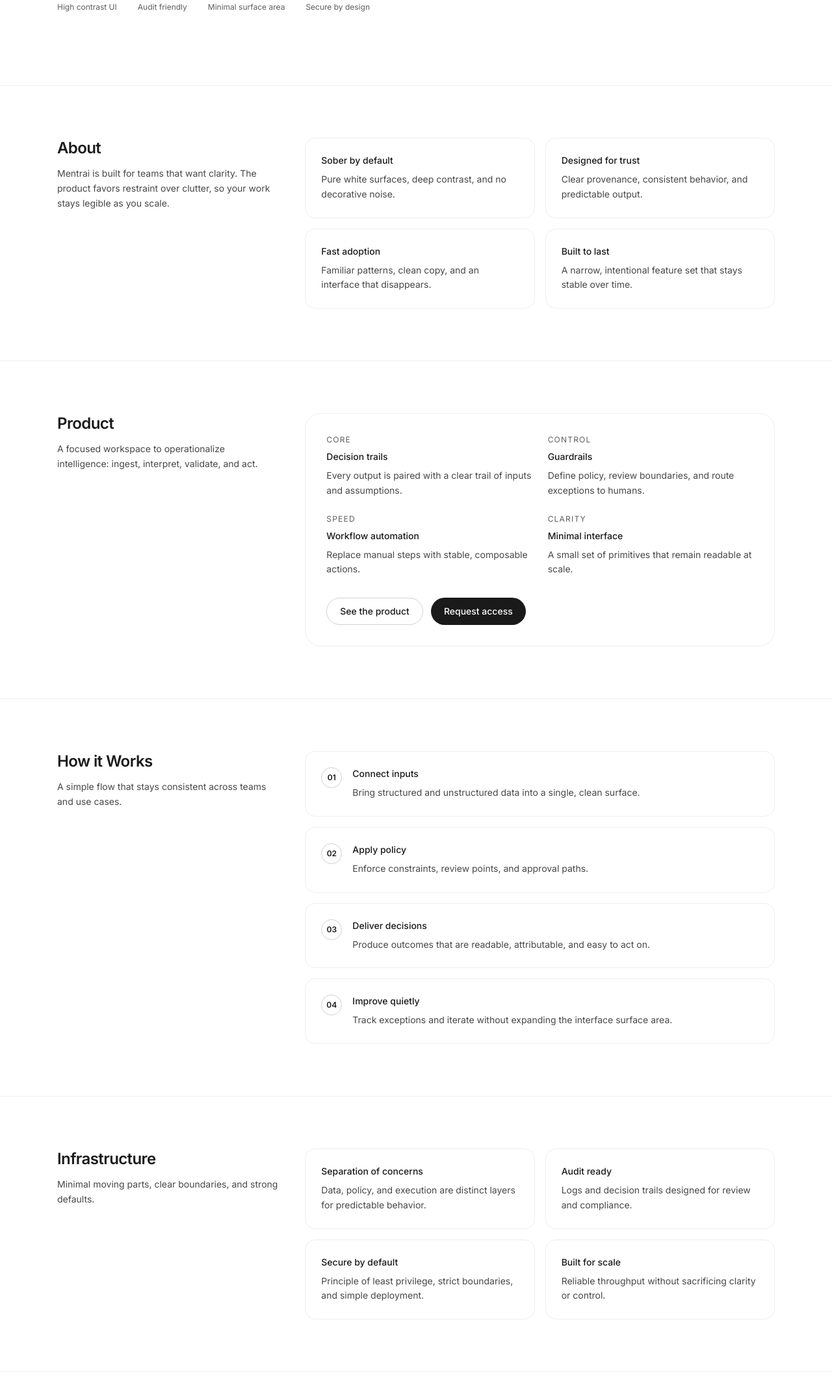
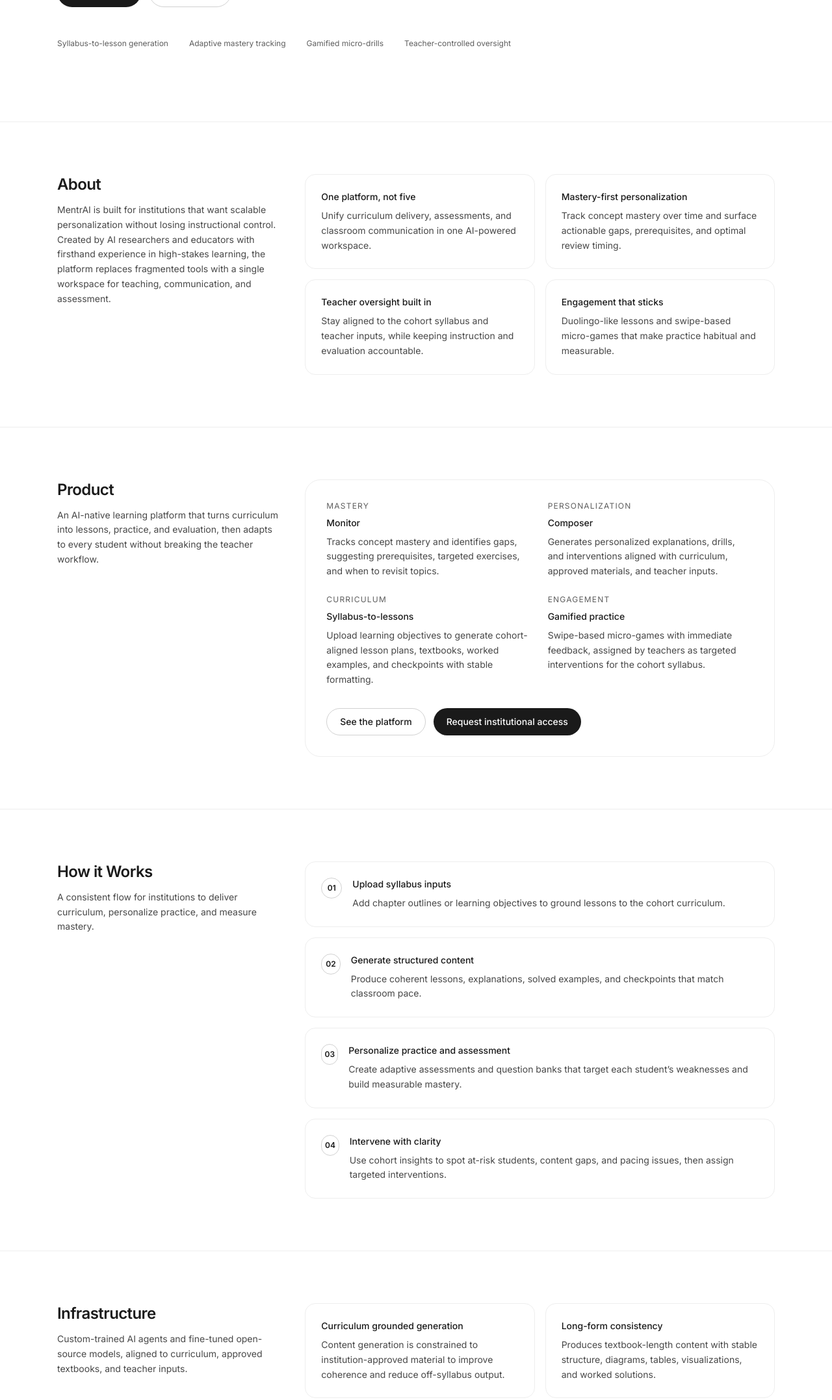
Before and after one commit to Satyam2303/MentrAI, a plain HTML site: page Index.html in a window 1280 px wide. Shown: the part 539-2694 px from the top of the page at 65% size. Drawn offline with nearby package versions, Linux system fonts and the light colour scheme.

Commit message:
Main frst version

```diff
--- a/Index.html
+++ b/Index.html
@@ -3,7 +3,7 @@
   <head>
     <meta charset="UTF-8" />
     <meta name="viewport" content="width=device-width, initial-scale=1.0" />
-    <title>Mentrai</title>
+    <title>MentrAI</title>
 
     <!-- Optional: Inter font (keeps the clean sans look) -->
     <link rel="preconnect" href="https://fonts.googleapis.com" />
@@ -58,7 +58,7 @@
         <div class="h-16 flex items-center justify-between">
           <!-- Left -->
           <a href="#top" class="tracking-wide font-bold text-sm sm:text-base">
-            <span class="uppercase">Mentrai</span>
+            <span class="uppercase">MentrAI</span>
           </a>
 
           <!-- Center (desktop nav) -->
@@ -72,7 +72,7 @@
           <!-- Right -->
           <div class="hidden md:flex items-center gap-3">
             <a
-              href="#demo"
+              href="https://calendly.com/satyammunot2303/new-meeting"
               class="inline-flex items-center justify-center rounded-full border border-[#1A1A1A]/20 px-4 py-2 text-sm font-medium hover:border-[#1A1A1A]/40 hover:bg-[#1A1A1A]/[0.03] transition"
             >
               Book Demo
@@ -108,7 +108,7 @@
 
             <div class="pt-3 flex gap-3">
               <a
-                href="#demo"
+                href="https://calendly.com/satyammunot2303/new-meeting"
                 class="flex-1 inline-flex items-center justify-center rounded-full border border-[#1A1A1A]/20 px-4 py-2 text-sm font-medium hover:border-[#1A1A1A]/40 hover:bg-[#1A1A1A]/[0.03] transition"
               >
                 Book Demo
@@ -130,15 +130,16 @@
       <section class="mx-auto max-w-6xl px-4 sm:px-6">
         <div class="py-20 sm:py-28">
           <div class="max-w-3xl">
-            <p class="text-xs tracking-widest uppercase opacity-70">Mentrai</p>
+            <p class="text-xs tracking-widest uppercase opacity-70">MentrAI</p>
 
             <h1 class="mt-4 text-4xl sm:text-5xl lg:text-6xl font-semibold leading-[1.05] tracking-tight">
-              Calm, reliable intelligence for critical operations.
+              AI-powered personalized learning for academia.
             </h1>
 
             <p class="mt-6 text-base sm:text-lg leading-relaxed opacity-80 max-w-2xl">
-              Mentrai helps teams turn complex workflows into clean, auditable decisions, with a minimalist interface and
-              infrastructure that stays out of your way.
+              MentrAI is an AI-native learning SuperApp for schools, colleges, and coaching institutes. Convert curriculum
+              into structured lessons, personalized practice, and adaptive assessments, with teacher oversight and
+              engagement that feels game-like.
             </p>
 
             <div class="mt-10 flex flex-col sm:flex-row gap-3">
@@ -149,7 +150,7 @@
                 Join Waitlist
               </a>
               <a
-                href="#demo"
+                href="https://calendly.com/satyammunot2303/new-meeting"
                 class="inline-flex items-center justify-center rounded-full border border-[#1A1A1A]/20 px-6 py-3 text-sm font-medium hover:border-[#1A1A1A]/40 hover:bg-[#1A1A1A]/[0.03] transition"
               >
                 Book Demo
@@ -157,10 +158,10 @@
             </div>
 
             <div class="mt-12 flex flex-wrap gap-x-8 gap-y-2 text-xs opacity-70">
-              <span>High contrast UI</span>
-              <span>Audit friendly</span>
-              <span>Minimal surface area</span>
-              <span>Secure by design</span>
+              <span>Syllabus-to-lesson generation</span>
+              <span>Adaptive mastery tracking</span>
+              <span>Gamified micro-drills</span>
+              <span>Teacher-controlled oversight</span>
             </div>
           </div>
         </div>
@@ -173,35 +174,37 @@
             <div class="md:col-span-4">
               <h2 class="text-2xl font-semibold tracking-tight">About</h2>
               <p class="mt-3 text-sm opacity-80 leading-relaxed">
-                Mentrai is built for teams that want clarity. The product favors restraint over clutter, so your work
-                stays legible as you scale.
+                MentrAI is built for institutions that want scalable personalization without losing instructional
+                control. Created by AI researchers and educators with firsthand experience in high-stakes learning, the
+                platform replaces fragmented tools with a single workspace for teaching, communication, and assessment.
               </p>
             </div>
 
             <div class="md:col-span-8">
               <div class="grid grid-cols-1 sm:grid-cols-2 gap-4">
                 <div class="rounded-2xl border border-[#EEE] p-6">
-                  <p class="text-sm font-medium">Sober by default</p>
+                  <p class="text-sm font-medium">One platform, not five</p>
                   <p class="mt-2 text-sm opacity-80 leading-relaxed">
-                    Pure white surfaces, deep contrast, and no decorative noise.
+                    Unify curriculum delivery, assessments, and classroom communication in one AI-powered workspace.
                   </p>
                 </div>
                 <div class="rounded-2xl border border-[#EEE] p-6">
-                  <p class="text-sm font-medium">Designed for trust</p>
+                  <p class="text-sm font-medium">Mastery-first personalization</p>
                   <p class="mt-2 text-sm opacity-80 leading-relaxed">
-                    Clear provenance, consistent behavior, and predictable output.
+                    Track concept mastery over time and surface actionable gaps, prerequisites, and optimal review timing.
                   </p>
                 </div>
                 <div class="rounded-2xl border border-[#EEE] p-6">
-                  <p class="text-sm font-medium">Fast adoption</p>
+                  <p class="text-sm font-medium">Teacher oversight built in</p>
                   <p class="mt-2 text-sm opacity-80 leading-relaxed">
-                    Familiar patterns, clean copy, and an interface that disappears.
+                    Stay aligned to the cohort syllabus and teacher inputs, while keeping instruction and evaluation
+                    accountable.
                   </p>
                 </div>
                 <div class="rounded-2xl border border-[#EEE] p-6">
-                  <p class="text-sm font-medium">Built to last</p>
+                  <p class="text-sm font-medium">Engagement that sticks</p>
                   <p class="mt-2 text-sm opacity-80 leading-relaxed">
-                    A narrow, intentional feature set that stays stable over time.
+                    Duolingo-like lessons and swipe-based micro-games that make practice habitual and measurable.
                   </p>
                 </div>
               </div>
@@ -217,7 +220,8 @@
             <div class="md:col-span-4">
               <h2 class="text-2xl font-semibold tracking-tight">Product</h2>
               <p class="mt-3 text-sm opacity-80 leading-relaxed">
-                A focused workspace to operationalize intelligence: ingest, interpret, validate, and act.
+                An AI-native learning platform that turns curriculum into lessons, practice, and evaluation, then adapts
+                to every student without breaking the teacher workflow.
               </p>
             </div>
 
@@ -225,47 +229,51 @@
               <div class="rounded-3xl border border-[#EEE] p-6 sm:p-8">
                 <div class="grid grid-cols-1 sm:grid-cols-2 gap-6">
                   <div>
-                    <p class="text-xs tracking-widest uppercase opacity-70">Core</p>
-                    <p class="mt-2 text-sm font-medium">Decision trails</p>
+                    <p class="text-xs tracking-widest uppercase opacity-70">Mastery</p>
+                    <p class="mt-2 text-sm font-medium">Monitor</p>
                     <p class="mt-2 text-sm opacity-80 leading-relaxed">
-                      Every output is paired with a clear trail of inputs and assumptions.
+                      Tracks concept mastery and identifies gaps, suggesting prerequisites, targeted exercises, and when
+                      to revisit topics.
                     </p>
                   </div>
                   <div>
-                    <p class="text-xs tracking-widest uppercase opacity-70">Control</p>
-                    <p class="mt-2 text-sm font-medium">Guardrails</p>
+                    <p class="text-xs tracking-widest uppercase opacity-70">Personalization</p>
+                    <p class="mt-2 text-sm font-medium">Composer</p>
                     <p class="mt-2 text-sm opacity-80 leading-relaxed">
-                      Define policy, review boundaries, and route exceptions to humans.
+                      Generates personalized explanations, drills, and interventions aligned with curriculum, approved
+                      materials, and teacher inputs.
                     </p>
                   </div>
                   <div>
-                    <p class="text-xs tracking-widest uppercase opacity-70">Speed</p>
-                    <p class="mt-2 text-sm font-medium">Workflow automation</p>
+                    <p class="text-xs tracking-widest uppercase opacity-70">Curriculum</p>
+                    <p class="mt-2 text-sm font-medium">Syllabus-to-lessons</p>
                     <p class="mt-2 text-sm opacity-80 leading-relaxed">
-                      Replace manual steps with stable, composable actions.
+                      Upload learning objectives to generate cohort-aligned lesson plans, textbooks, worked examples,
+                      and checkpoints with stable formatting.
                     </p>
                   </div>
                   <div>
-                    <p class="text-xs tracking-widest uppercase opacity-70">Clarity</p>
-                    <p class="mt-2 text-sm font-medium">Minimal interface</p>
+                    <p class="text-xs tracking-widest uppercase opacity-70">Engagement</p>
+                    <p class="mt-2 text-sm font-medium">Gamified practice</p>
                     <p class="mt-2 text-sm opacity-80 leading-relaxed">
-                      A small set of primitives that remain readable at scale.
+                      Swipe-based micro-games with immediate feedback, assigned by teachers as targeted interventions for
+                      the cohort syllabus.
                     </p>
                   </div>
                 </div>
 
                 <div class="mt-8 flex flex-col sm:flex-row gap-3">
                   <a
-                    href="#demo"
+                    href="https://calendly.com/satyammunot2303/new-meeting"
                     class="inline-flex items-center justify-center rounded-full border border-[#1A1A1A]/20 px-5 py-2.5 text-sm font-medium hover:border-[#1A1A1A]/40 hover:bg-[#1A1A1A]/[0.03] transition"
                   >
-                    See the product
+                    See the platform
                   </a>
                   <a
                     href="#waitlist"
                     class="inline-flex items-center justify-center rounded-full bg-[#1A1A1A] text-white px-5 py-2.5 text-sm font-medium hover:opacity-90 transition"
                   >
-                    Request access
+                    Request institutional access
                   </a>
                 </div>
               </div>
@@ -281,7 +289,7 @@
             <div class="md:col-span-4">
               <h2 class="text-2xl font-semibold tracking-tight">How it Works</h2>
               <p class="mt-3 text-sm opacity-80 leading-relaxed">
-                A simple flow that stays consistent across teams and use cases.
+                A consistent flow for institutions to deliver curriculum, personalize practice, and measure mastery.
               </p>
             </div>
 
@@ -293,9 +301,9 @@
                       01
                     </div>
                     <div>
-                      <p class="text-sm font-medium">Connect inputs</p>
+                      <p class="text-sm font-medium">Upload syllabus inputs</p>
                       <p class="mt-2 text-sm opacity-80 leading-relaxed">
-                        Bring structured and unstructured data into a single, clean surface.
+                        Add chapter outlines or learning objectives to ground lessons to the cohort curriculum.
                       </p>
                     </div>
                   </div>
@@ -307,9 +315,10 @@
                       02
                     </div>
                     <div>
-                      <p class="text-sm font-medium">Apply policy</p>
+                      <p class="text-sm font-medium">Generate structured content</p>
                       <p class="mt-2 text-sm opacity-80 leading-relaxed">
-                        Enforce constraints, review points, and approval paths.
+                        Produce coherent lessons, explanations, solved examples, and checkpoints that match classroom
+                        pace.
                       </p>
                     </div>
                   </div>
@@ -321,9 +330,10 @@
                       03
                     </div>
                     <div>
-                      <p class="text-sm font-medium">Deliver decisions</p>
+                      <p class="text-sm font-medium">Personalize practice and assessment</p>
                       <p class="mt-2 text-sm opacity-80 leading-relaxed">
-                        Produce outcomes that are readable, attributable, and easy to act on.
+                        Create adaptive assessments and question banks that target each student’s weaknesses and build
+                        measurable mastery.
                       </p>
                     </div>
                   </div>
@@ -335,9 +345,10 @@
                       04
                     </div>
                     <div>
-                      <p class="text-sm font-medium">Improve quietly</p>
+                      <p class="text-sm font-medium">Intervene with clarity</p>
                       <p class="mt-2 text-sm opacity-80 leading-relaxed">
-                        Track exceptions and iterate without expanding the interface surface area.
+                        Use cohort insights to spot at-risk students, content gaps, and pacing issues, then assign
+                        targeted interventions.
                       </p>
                     </div>
                   </div>
@@ -355,34 +366,38 @@
             <div class="md:col-span-4">
               <h2 class="text-2xl font-semibold tracking-tight">Infrastructure</h2>
               <p class="mt-3 text-sm opacity-80 leading-relaxed">
-                Minimal moving parts, clear boundaries, and strong defaults.
+                Custom-trained AI agents and fine-tuned open-source models, aligned to curriculum, approved textbooks,
+                and teacher inputs.
               </p>
             </div>
 
             <div class="md:col-span-8">
               <div class="grid grid-cols-1 sm:grid-cols-2 gap-4">
                 <div class="rounded-2xl border border-[#EEE] p-6">
-                  <p class="text-sm font-medium">Separation of concerns</p>
+                  <p class="text-sm font-medium">Curriculum grounded generation</p>
                   <p class="mt-2 text-sm opacity-80 leading-relaxed">
-                    Data, policy, and execution are distinct layers for predictable behavior.
+                    Content generation is constrained to institution-approved material to improve coherence and reduce
+                    off-syllabus output.
                   </p>
                 </div>
                 <div class="rounded-2xl border border-[#EEE] p-6">
-                  <p class="text-sm font-medium">Audit ready</p>
+                  <p class="text-sm font-medium">Long-form consistency</p>
                   <p class="mt-2 text-sm opacity-80 leading-relaxed">
-                    Logs and decision trails designed for review and compliance.
+                    Produces textbook-length content with stable structure, diagrams, tables, visualizations, and worked
+                    solutions.
                   </p>
                 </div>
                 <div class="rounded-2xl border border-[#EEE] p-6">
-                  <p class="text-sm font-medium">Secure by default</p>
+                  <p class="text-sm font-medium">Rubric-based evaluation</p>
                   <p class="mt-2 text-sm opacity-80 leading-relaxed">
-                    Principle of least privilege, strict boundaries, and simple deployment.
+                    Supports structured feedback on written work and adaptive assessments that map to learning outcomes.
                   </p>
                 </div>
                 <div class="rounded-2xl border border-[#EEE] p-6">
-                  <p class="text-sm font-medium">Built for scale</p>
+                  <p class="text-sm font-medium">Cohort-level insights</p>
                   <p class="mt-2 text-sm opacity-80 leading-relaxed">
-                    Reliable throughput without sacrificing clarity or control.
+                    Identify at-risk students, concept bottlenecks, and pacing issues, then act with targeted, trackable
+                    interventions.
                   </p>
                 </div>
               </div>
@@ -397,9 +412,10 @@
           <div class="rounded-3xl border border-[#EEE] p-8 sm:p-10">
             <div class="grid grid-cols-1 md:grid-cols-12 gap-10 items-center">
               <div class="md:col-span-7">
-                <h3 class="text-2xl sm:text-3xl font-semibold tracking-tight">Join the Mentrai waitlist.</h3>
+                <h3 class="text-2xl sm:text-3xl font-semibold tracking-tight">Join the MentrAI waitlist.</h3>
                 <p class="mt-3 text-sm sm:text-base opacity-80 leading-relaxed max-w-xl">
-                  Get early access, onboarding support, and a product shaped by real operational needs.
+                  Get early institutional access, pilot onboarding support, and rollout guidance for syllabus conversion,
+                  adaptive assessments, and mastery tracking.
                 </p>
               </div>
 
@@ -409,7 +425,7 @@
                   <input
                     id="email"
                     type="email"
-                    placeholder="you@company.com"
+                    placeholder="you@institution.edu"
                     class="w-full rounded-full border border-[#1A1A1A]/20 px-5 py-3 text-sm outline-none focus:border-[#1A1A1A]/40"
                     required
                   />
@@ -436,7 +452,8 @@
             <div class="md:col-span-4">
               <h2 class="text-2xl font-semibold tracking-tight">Book Demo</h2>
               <p class="mt-3 text-sm opacity-80 leading-relaxed">
-                A short walkthrough, tailored to your workflow and constraints.
+                A short walkthrough for your institution’s curriculum, assessments, and engagement goals. Prefer to book
+                instantly? https://calendly.com/satyammunot2303/new-meeting
               </p>
             </div>
 
@@ -455,12 +472,12 @@
                   </div>
 
                   <div class="sm:col-span-1">
-                    <label class="block text-xs uppercase tracking-widest opacity-70" for="company">Company</label>
+                    <label class="block text-xs uppercase tracking-widest opacity-70" for="company">Institution</label>
                     <input
                       id="company"
                       type="text"
                       class="mt-2 w-full rounded-2xl border border-[#1A1A1A]/20 px-4 py-3 text-sm outline-none focus:border-[#1A1A1A]/40"
-                      placeholder="Company"
+                      placeholder="School, college, or institute"
                       required
                     />
                   </div>
@@ -471,7 +488,7 @@
                       id="workEmail"
                       type="email"
                       class="mt-2 w-full rounded-2xl border border-[#1A1A1A]/20 px-4 py-3 text-sm outline-none focus:border-[#1A1A1A]/40"
-                      placeholder="you@company.com"
+                      placeholder="you@institution.edu"
                       required
                     />
                   </div>
@@ -482,7 +499,7 @@
                       id="notes"
                       rows="4"
                       class="mt-2 w-full rounded-2xl border border-[#1A1A1A]/20 px-4 py-3 text-sm outline-none focus:border-[#1A1A1A]/40 resize-none"
-                      placeholder="A sentence or two is enough."
+                      placeholder="Curriculum conversion, mastery tracking, assessments, written feedback, or engagement."
                     ></textarea>
                   </div>
 
@@ -517,7 +534,7 @@
         <div class="mx-auto max-w-6xl px-4 sm:px-6 py-10">
           <div class="flex flex-col sm:flex-row gap-4 sm:items-center sm:justify-between">
             <p class="text-xs opacity-70">
-              © <span id="year"></span> Mentrai. All rights reserved.
+              © <span id="year"></span> MentrAI. All rights reserved.
             </p>
 
             <div class="flex gap-6 text-xs">
@@ -557,7 +574,7 @@
       document.querySelectorAll("form").forEach((form) => {
         form.addEventListener("submit", (e) => {
           e.preventDefault();
-          alert("Thanks. We will reach out shortly.");
+          alert("Thanks. We will reach out to schedule a demo.");
           form.reset();
         });
       });
```
